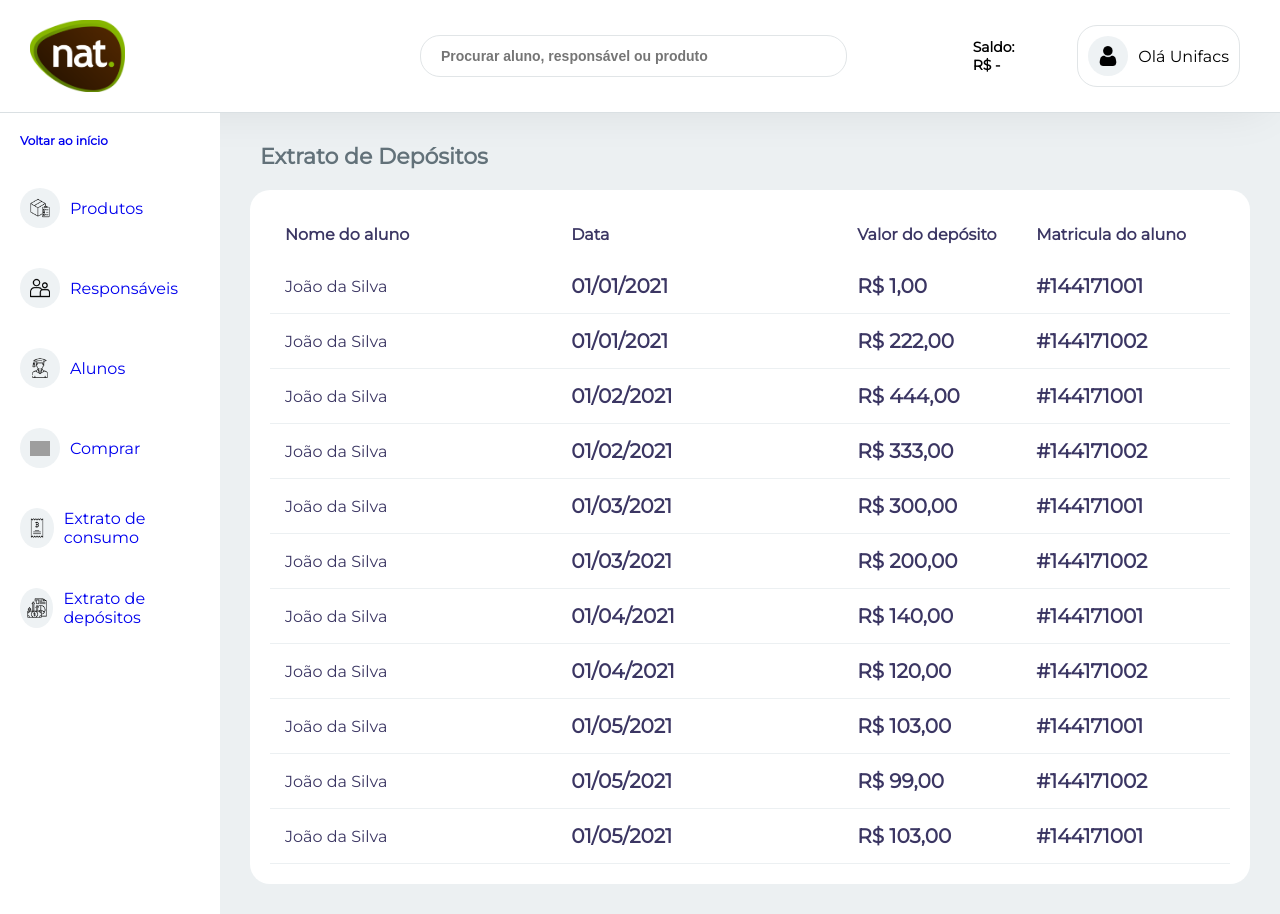
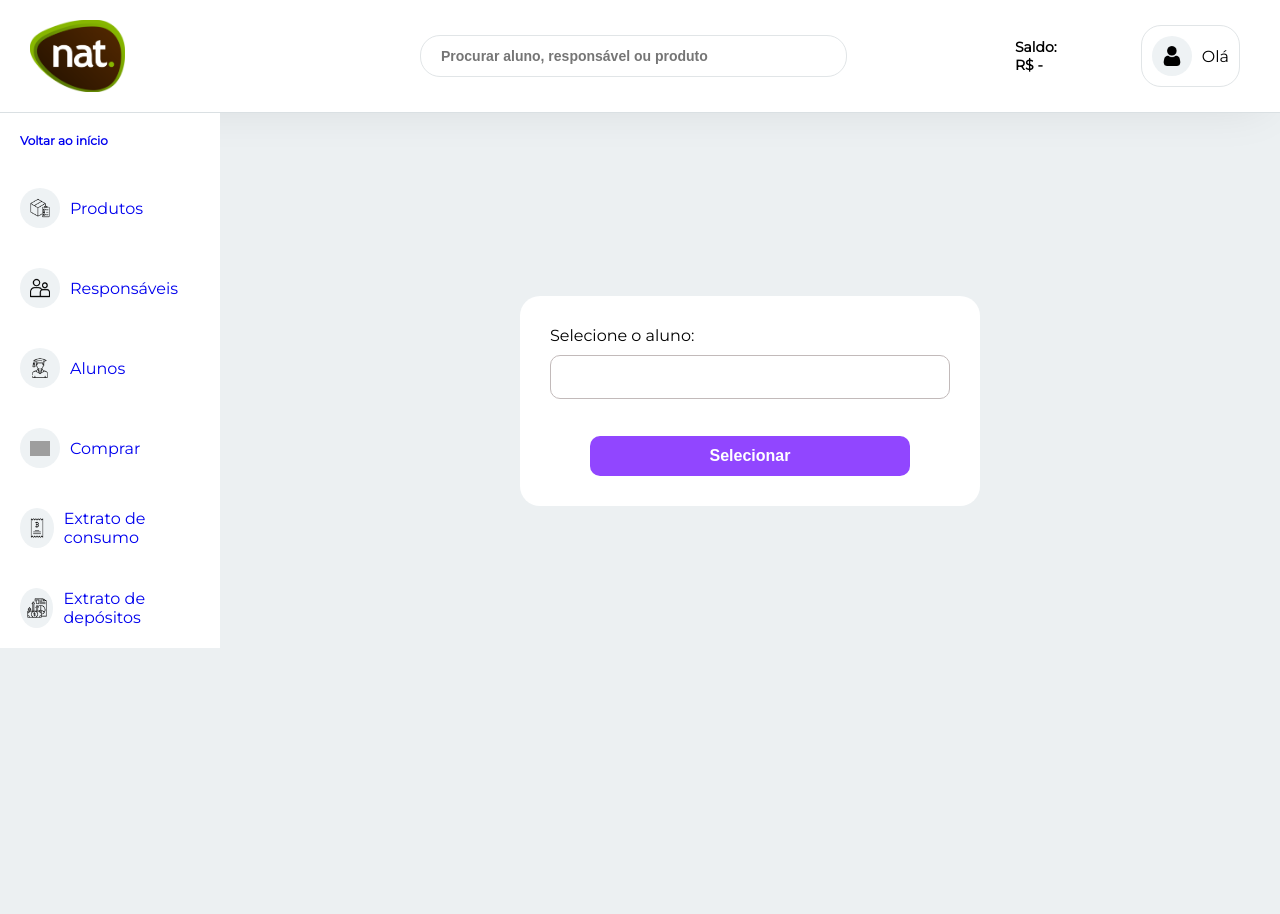
Before and after one commit to joaopedrocb/web_system-canteen, a React (Create React App) app in the folder unifacs-food-club/: page /gerenciamento/depositos in a window 1280 px wide. After the commit the page ends 800 px from the top, so only its background shows below. Built offline with nearby package versions, Linux system fonts and the light colour scheme; grey boxes are pictures that could not be loaded.

Commit message:
feat: increments statement and deposits page

```diff
--- a/unifacs-food-club/package.json
+++ b/unifacs-food-club/package.json
@@ -6,6 +6,7 @@
     "@testing-library/jest-dom": "^5.11.4",
     "@testing-library/react": "^11.1.0",
     "@testing-library/user-event": "^12.1.10",
+    "gh-pages": "^3.2.3",
     "react": "^17.0.2",
     "react-dom": "^17.0.2",
     "react-router-dom": "^5.3.0",
--- a/unifacs-food-club/src/app/App.js
+++ b/unifacs-food-club/src/app/App.js
@@ -26,38 +26,20 @@ import {
   ManagementTemplate,
 } from "../pages";
 
-// enums
-import { AccessLevelEnum } from "../common/domain";
-
 function App() {
-  const [userData, setUserData] = React.useState({
-    name: "Unifacs",
-    adress:
-      "Av. Juracy Magalhães Júnior, S/N - Rio Vermelho, Salvador - BA, 41940-060",
-    phoneNumber: "(71) 3021-2800",
-    email: "funcionario@gmail.com",
-    accessLevel: AccessLevelEnum.STAFF,
-  });
-
-  console.log("userData", userData);
+  const [userData, setUserData] = React.useState();
 
   const [productsList, setProductsList] = React.useState(
     productsListFromDomain
   );
 
-  console.log("productsList", productsList);
-
   const [responsiblesList, setResponsiblesList] = React.useState(
     responsiblesListFromDomain
   );
 
-  console.log("responsiblesList", responsiblesList);
-
   const [studentsList, setStudentsList] = React.useState(
     studentsListFromDomain
   );
-
-  console.log("studentsList", studentsList);
 
   return (
     <div className="App">
--- a/unifacs-food-club/src/pages/DepositsPage/presentation.jsx
+++ b/unifacs-food-club/src/pages/DepositsPage/presentation.jsx
@@ -11,10 +11,37 @@ import "./styles.css";
 
 export function DepositsPage() {
 
+  const [statementCanBeVisible, setStatementCanBeVisible] = React.useState(false);
+
+  function renderContent() {
+    if (!statementCanBeVisible) {
+      return (
+        <div className="choose-student">
+          <form className="block-product-form">
+            <div className="choose-students-header">
+              <label>Selecione o aluno:</label>
+
+              <input name="students" id="students-id" list="studentsList" autoComplete/>
+            </div>
+
+              <button className="choose-student-select" onClick={() => setStatementCanBeVisible(true)}>Selecionar</button>
+          </form>
+
+          <datalist id="studentsList">
+              <option>144171032</option>
+              <option>1441710354</option>
+              <option>144171036</option>
+          </datalist>
+        </div>
+        );
+    }
+
     return (
       <>
         <div className="products-page_header">
           <span>Extrato de Depósitos</span>
+
+          <button onClick={() => setStatementCanBeVisible(false)} className="choose-student-button">Selecionar aluno</button>
         </div>
 
         <div className="statement">
@@ -42,3 +69,6 @@ export function DepositsPage() {
       </>
     );
   }
+
+  return renderContent()
+}
--- a/unifacs-food-club/src/pages/ProductsPage/components/Product/components/UpdateProduct/index.js
+++ b/unifacs-food-club/src/pages/ProductsPage/components/Product/components/UpdateProduct/index.js
@@ -41,7 +41,6 @@ export function UpdateProduct(props) {
     const productIndex = productsList.findIndex(product => product.name === name);
 
     temporaryProductsList[productIndex] = updatedProduct;
-    console.log('temporaryProductsList', temporaryProductsList);
 
     changeProductsList(temporaryProductsList);
 
--- a/unifacs-food-club/src/pages/ResponsiblesPage/components/Responsible/presentation.jsx
+++ b/unifacs-food-club/src/pages/ResponsiblesPage/components/Responsible/presentation.jsx
@@ -31,8 +31,6 @@ export default function ResponsiblePresentation(props) {
     deleteResponsibleModalIsActive,
     setDeleteResponsibleModalIsActive,
   } = props;
-
-  console.log(userData)
 
   const responsible = {
     name,
--- a/unifacs-food-club/src/pages/ResponsiblesPage/components/UpdateResponsible/index.js
+++ b/unifacs-food-club/src/pages/ResponsiblesPage/components/UpdateResponsible/index.js
@@ -55,9 +55,6 @@ export function UpdateResponsible({
       const updatedIndex = prevResponsiblesList.findIndex(
         (item) => item.cpf === responsible.cpf
       );
-      console.log(prevResponsiblesList)
-      console.log((prevResponsiblesList[updatedIndex] = updatedResponsible))
-      // return (prevResponsiblesList[updatedIndex] = updatedResponsible);
     });
   }
 
--- a/unifacs-food-club/src/pages/StatementPage/presentation.jsx
+++ b/unifacs-food-club/src/pages/StatementPage/presentation.jsx
@@ -11,10 +11,37 @@ import "./styles.css";
 
 export function StatementPage() {
 
+  const [statementCanBeVisible, setStatementCanBeVisible] = React.useState(false);
+
+  function renderContent() {
+    if (!statementCanBeVisible) {
+      return (
+        <div className="choose-student">
+          <form className="block-product-form">
+            <div className="choose-students-header">
+              <label>Selecione o aluno:</label>
+
+              <input name="students" id="students-id" list="studentsList" autoComplete/>
+            </div>
+
+              <button className="choose-student-select" onClick={() => setStatementCanBeVisible(true)}>Selecionar</button>
+          </form>
+
+          <datalist id="studentsList">
+              <option>144171032</option>
+              <option>1441710354</option>
+              <option>144171036</option>
+          </datalist>
+        </div>
+        );
+    }
+
     return (
       <>
         <div className="products-page_header">
           <span>Extrato de Consumo</span>
+
+          <button onClick={() => setStatementCanBeVisible(false)} className="choose-student-button">Selecionar aluno</button>
         </div>
 
         <div className="statement">
@@ -42,3 +69,6 @@ export function StatementPage() {
       </>
     );
   }
+
+  return renderContent();
+}
--- a/unifacs-food-club/src/pages/StatementPage/styles.css
+++ b/unifacs-food-club/src/pages/StatementPage/styles.css
@@ -42,3 +42,68 @@
     font-weight: 600;
     color: #3b3663;
 }
+
+.choose-students-header {
+    display: grid;
+    grid-gap:10px;
+    height: 50px;
+}
+
+.choose-students-header input {
+    height: 40px;
+    border-radius: 10px;
+    border: 1px solid rgb(194, 186, 186);
+
+    font-size: 16px;
+    font-weight: 600;
+    color: #3b3663;
+}
+
+.choose-student-select {
+    width: 80%;
+    height: 40px;
+    justify-self: center;
+    align-self: flex-end;
+
+    border-radius: 10px;
+    border: 0;
+
+    color: #fff;
+    font-weight: 600;
+    font-size: 16px;
+    background-color: #9146ff;
+    cursor: pointer;
+}
+
+.block-product-form {
+    background-color: white;
+    padding: 30px;
+    border-radius: 20px;
+    width: 400px;
+    height: 150px;
+    display: grid;
+}
+
+.choose-student {
+    width: 100%;
+    height: 100%;
+    display: flex;
+    align-items: center;
+    justify-content: center;
+}
+
+.choose-student-button {
+    height: 40px;
+    justify-self: center;
+    align-self: flex-end;
+
+    border-radius: 10px;
+    padding :10px;
+    border: 0;
+
+    color: #fff;
+    font-weight: 600;
+    font-size: 16px;
+    background-color: #9146ff;
+    cursor: pointer;
+}
```
Also changed, not shown: 1 other file (tests, documents, lock files or other folders). Lines whose indentation alone changed are shown as unchanged.
